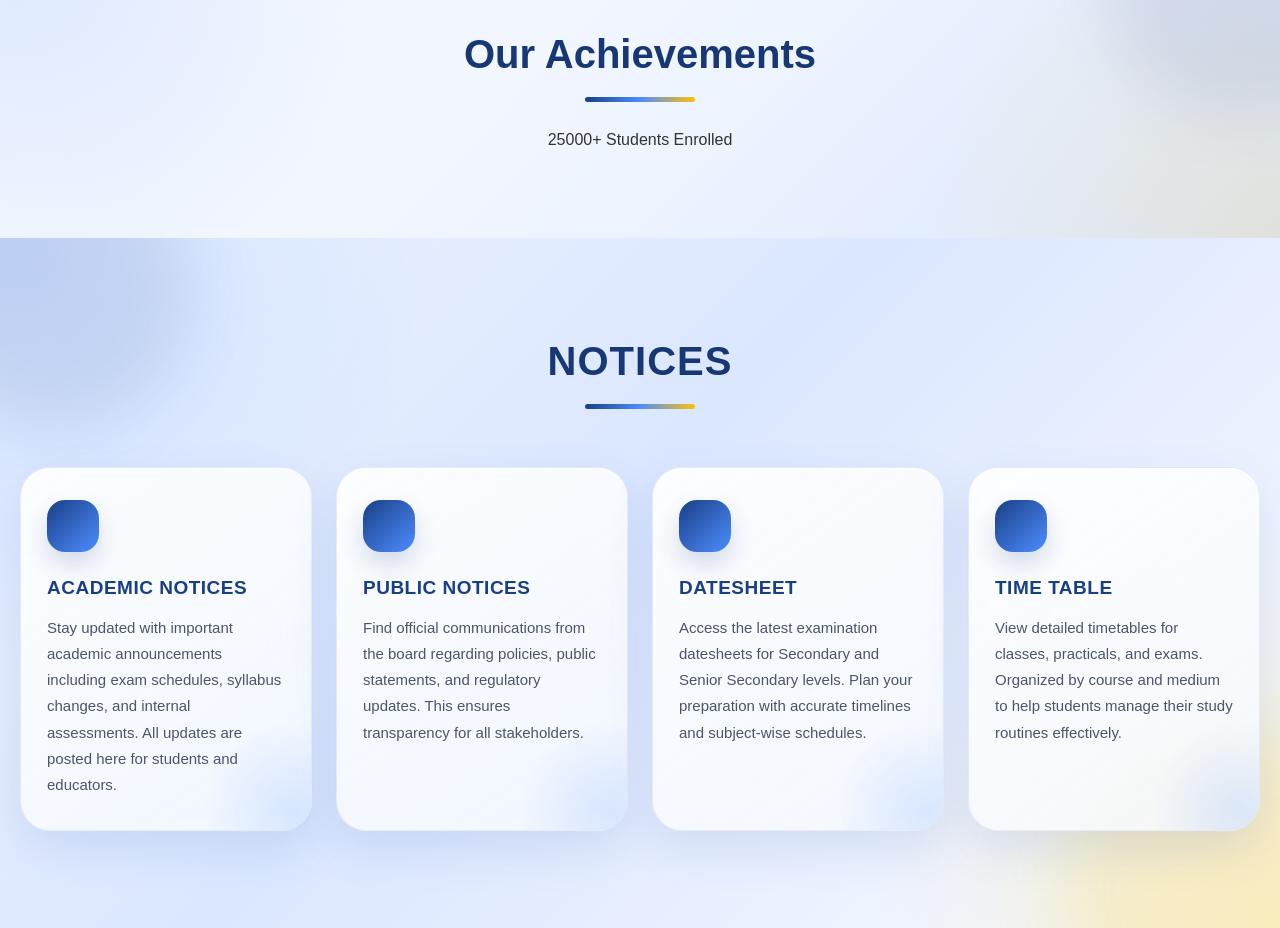
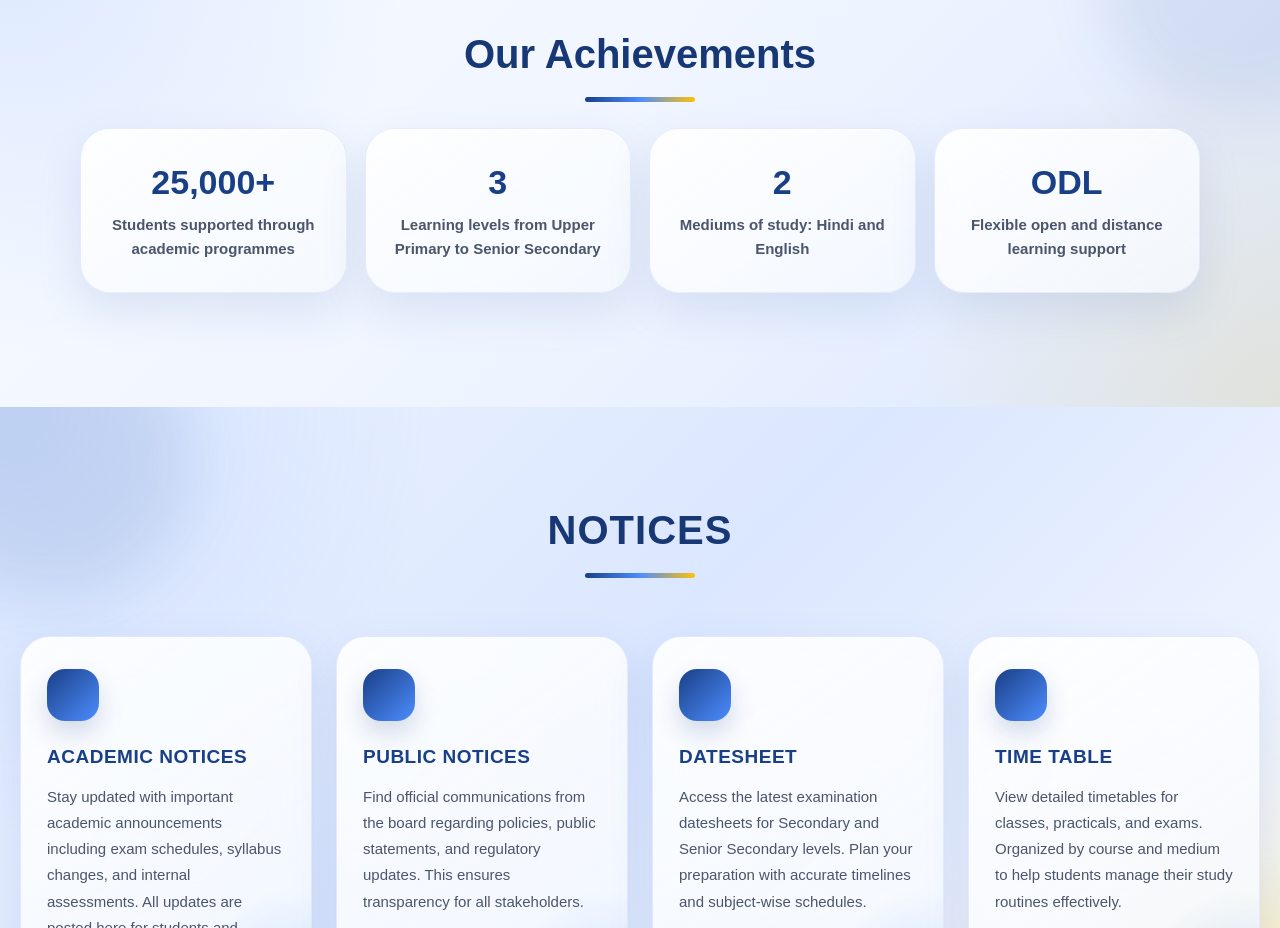
Before and after one commit to ranvijaysingh0741/ERP-SYSTEM, a React (Create React App) app in the folder frontend/: page / in a window 1280 px wide. Shown: the part 2520-3448 px from the top of the page. Built offline with nearby package versions, Linux system fonts and the light colour scheme.

Commit message:
Update Stats component to use dynamic achievements data
Replaced static text with dynamic stats data for achievements.

```diff
--- a/frontend/src/landing/components/Stats.js
+++ b/frontend/src/landing/components/Stats.js
@@ -1,11 +1,25 @@
 import React from "react";
 import "./Stats.css";
+
+const stats = [
+  { value: "25,000+", label: "Students supported through academic programmes" },
+  { value: "3", label: "Learning levels from Upper Primary to Senior Secondary" },
+  { value: "2", label: "Mediums of study: Hindi and English" },
+  { value: "ODL", label: "Flexible open and distance learning support" },
+];
 
 function Stats() {
   return (
     <section className="stats">
       <h2>Our Achievements</h2>
-      <p>25000+ Students Enrolled</p>
+      <div className="stats-grid">
+        {stats.map((item) => (
+          <article className="stats-card" key={item.value}>
+            <strong>{item.value}</strong>
+            <span>{item.label}</span>
+          </article>
+        ))}
+      </div>
     </section>
   );
 }
```
